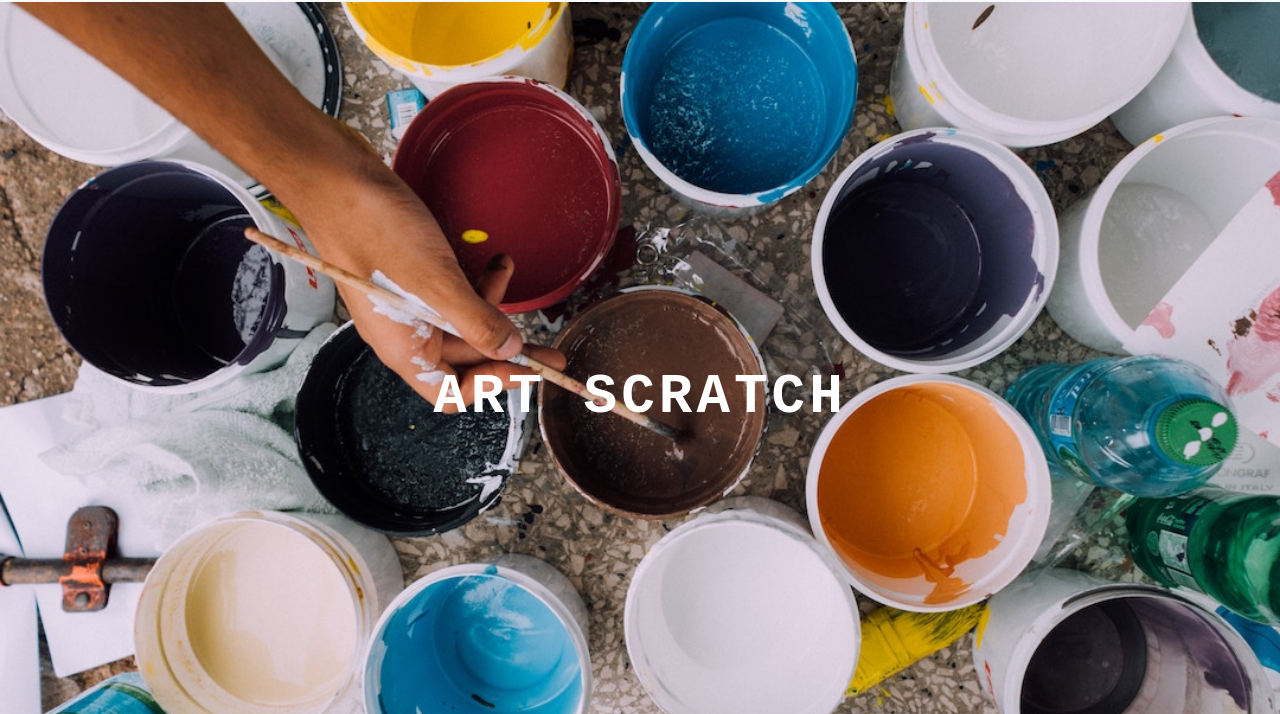
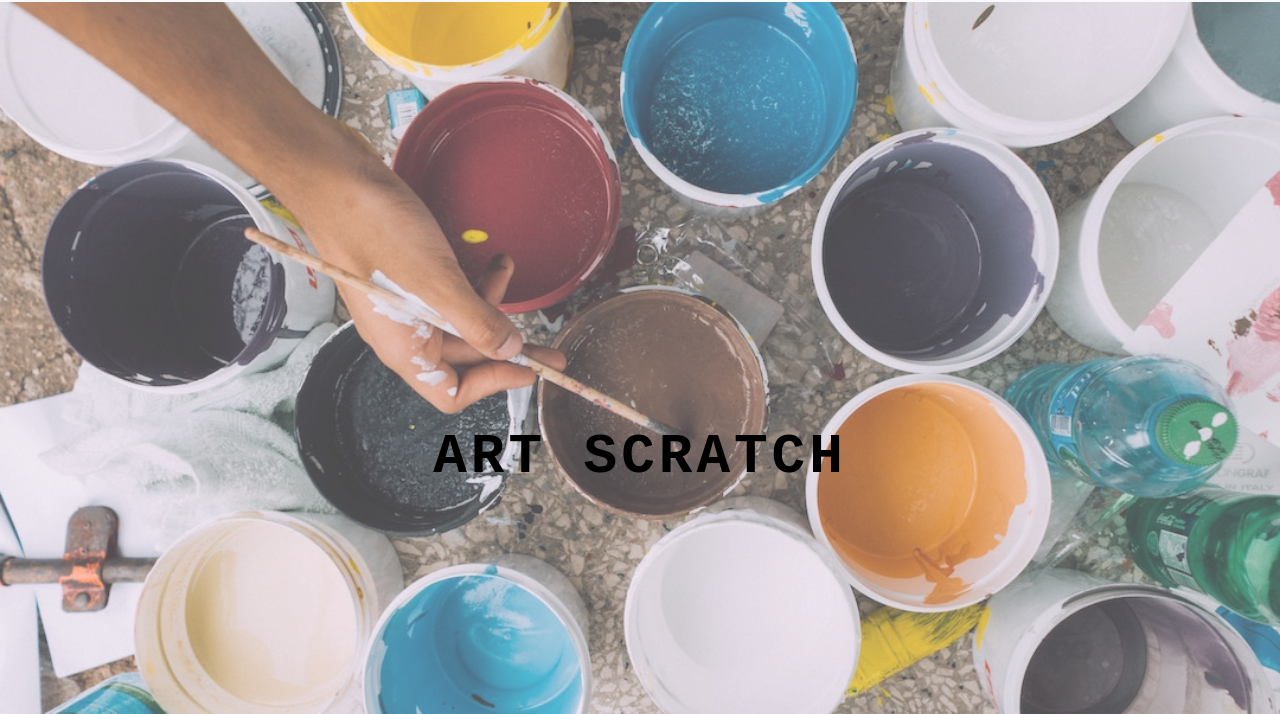
Before and after one commit to h3c70rdelAn9el/quick-art-store, a Gatsby site: page / in a window 1280 px wide. Shown: the part 86-800 px from the top of the page. Built offline with nearby package versions, Linux system fonts and the light colour scheme; Gatsby itself is replaced by a stand-in of ours.

Commit message:
Some quick styling to center title over BGImage

```diff
--- a/src/components/globals/BackgroundSection.js
+++ b/src/components/globals/BackgroundSection.js
@@ -1,26 +1,22 @@
 import React from 'react';
 import BackgroundImage from  'gatsby-background-image';
 
-const BackgroundSection = ({
-  img,
-  styleClass,
-  title,
-  overlayColor,
-  children,
-}) => (
-  <div className="overlay">
-    <BackgroundImage className={styleClass} fluid={img}>
-      <h1 className="title text-white text-uppercase text-center display-4 font-weight-bold">
-        {title}
-      </h1>
-      {children}
-    </BackgroundImage>
+const BackgroundSection = ({ img, styleClass, title, children }) => (
+  <div>
+    <div className="image-container">
+      <BackgroundImage className={styleClass} fluid={img}>
+        {children}
+      </BackgroundImage>
+    </div>
+    <h1 className="head-title text-uppercase text-center display-4 font-weight-bold">
+      {title}
+    </h1>
   </div>
 )
 
 BackgroundSection.defaultProps = {
   title: "default title",
-  styleClass: "default-background"
+  styleClass: "default-background",
 }
 
 
--- a/src/components/layout.css
+++ b/src/components/layout.css
@@ -34,9 +34,39 @@ h1, h2, h3, h4, h5, h6 {
   align-items: center;
   justify-content: center;
   background-color: linear-gradient(to bottom rgba(70, 80, 226, 0.5), rgba(100, 91, 43, 0.5));
-  /* background: black; */
   background-position: center;
   background-size: cover;
+  z-index: -1;
+}
+
+.image-container {
+  opacity: .7;
+}
+
+
+/* .overlay {
+  opacity: .5;
+  z-index: -1;
+  position: relative;
+  width: 100%;
+
+} */
+
+
+/* .title {
+  color: var(--mainBrown);
+
+  position: absolute;
+  z-index: 1;
+} */
+
+.head-title {
+  color: black;
+  position: absolute;
+  top: 68%;
+  left: 50%;
+  transform: translate(-50%, -50%);
+  z-index: 1;
 }
 
 .btn {
```
Also changed, not shown: src/components/Title.js (+5 -3 lines).
